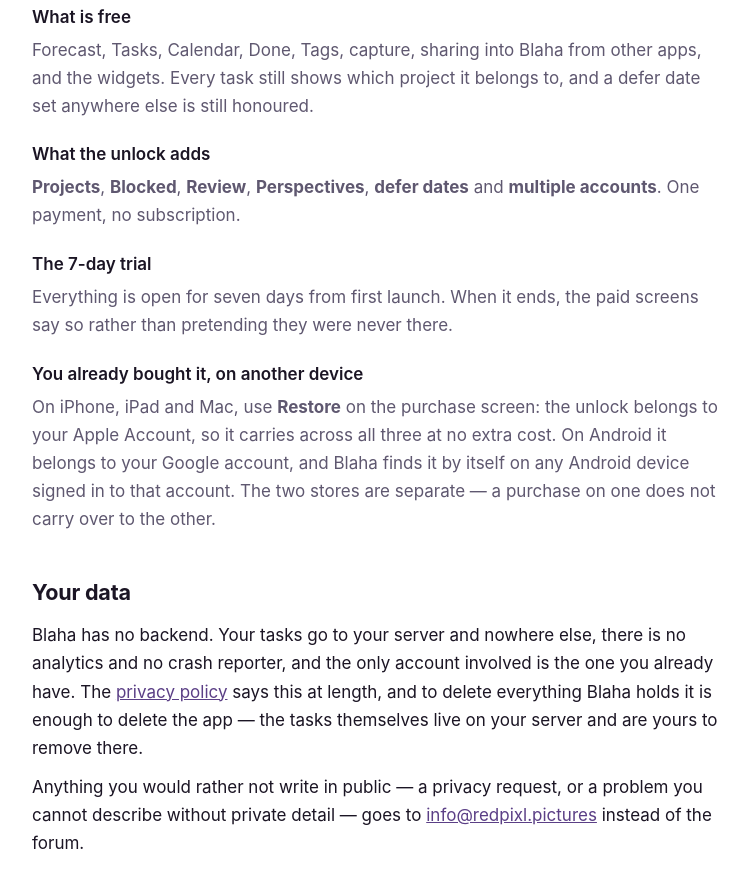
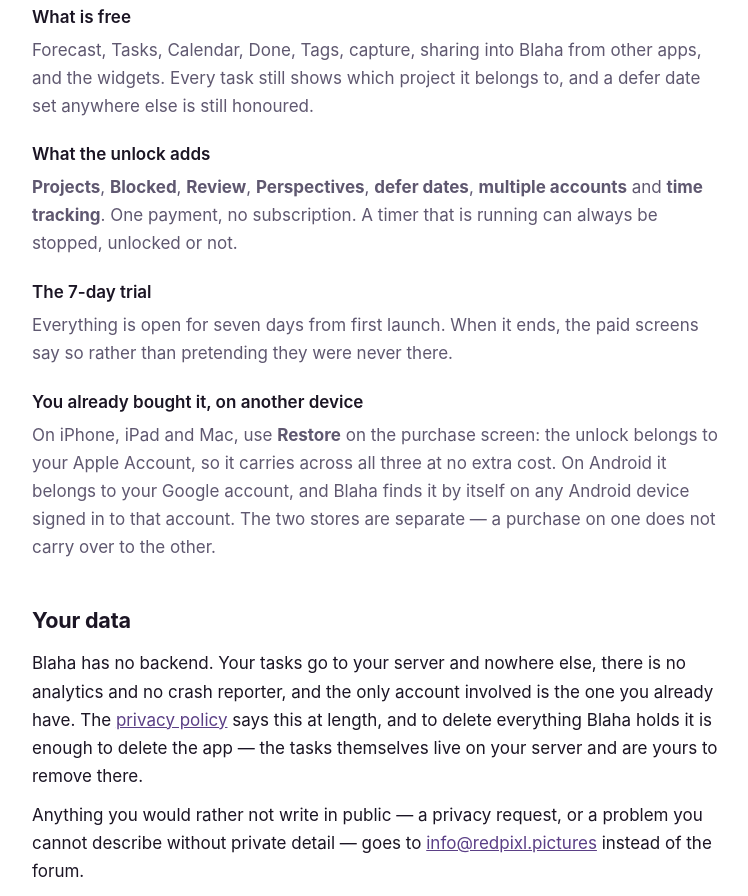
Before and after one commit to jirivatka/blaha-site, a plain HTML site: page support.html in a window 1280 px wide. Shown: the part 2762-3658 px from the top of the page, without its empty margins (260-1008 px from the left). Drawn offline with Linux system fonts and the light colour scheme.

Commit message:
Support: time tracking in the unlock list

```diff
--- a/support.html
+++ b/support.html
@@ -80,7 +80,7 @@
   <dd>Forecast, Tasks, Calendar, Done, Tags, capture, sharing into Blaha from other apps, and the widgets. Every task still shows which project it belongs to, and a defer date set anywhere else is still honoured.</dd>
 
   <dt>What the unlock adds</dt>
-  <dd><strong>Projects</strong>, <strong>Blocked</strong>, <strong>Review</strong>, <strong>Perspectives</strong>, <strong>defer dates</strong> and <strong>multiple accounts</strong>. One payment, no subscription.</dd>
+  <dd><strong>Projects</strong>, <strong>Blocked</strong>, <strong>Review</strong>, <strong>Perspectives</strong>, <strong>defer dates</strong>, <strong>multiple accounts</strong> and <strong>time tracking</strong>. One payment, no subscription. A timer that is running can always be stopped, unlocked or not.</dd>
 
   <dt>The 7-day trial</dt>
   <dd>Everything is open for seven days from first launch. When it ends, the paid screens say so rather than pretending they were never there.</dd>
```
